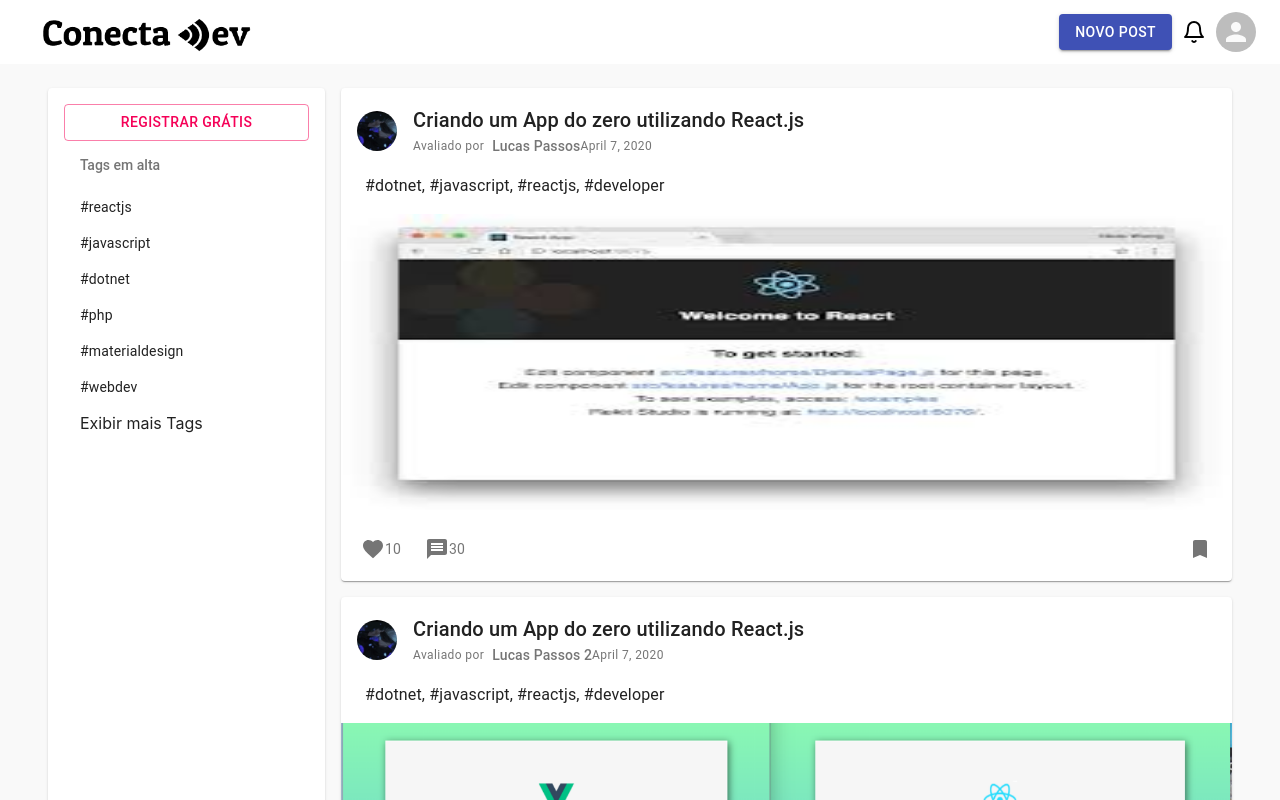
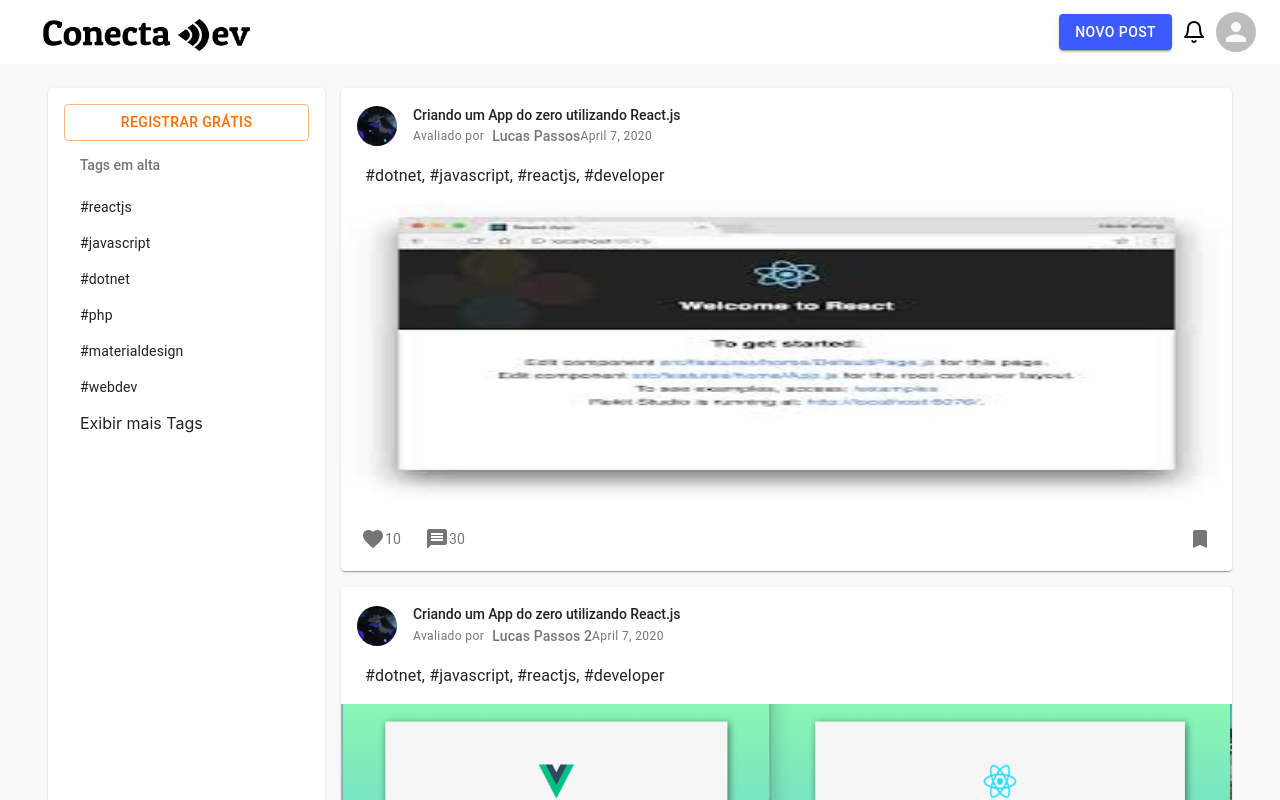
Before and after one commit to Lucasplpx/conectadev, a React (Create React App) app: page / in a window 1280 px wide. Shown: the top 800 px of the page. Built offline with nearby package versions, Linux system fonts and the light colour scheme.

Commit message:
Customização do tema

```diff
--- a/src/App.js
+++ b/src/App.js
@@ -1,10 +1,12 @@
+import { ThemeProvider } from '@material-ui/core/styles';
 import Home from './pages/Home';
+import theme from './theme';
 
 function App() {
   return (
-    <div>
+    <ThemeProvider theme={theme}>
       <Home />
-    </div>
+    </ThemeProvider>
   );
 }
 
--- /dev/null
+++ b/src/theme/index.js
@@ -0,0 +1,11 @@
+import { createMuiTheme } from '@material-ui/core/styles';
+
+import palette from './palette';
+import typography from './typography';
+
+const theme = createMuiTheme({
+  palette,
+  typography,
+});
+
+export default theme;
--- /dev/null
+++ b/src/theme/palette.js
@@ -0,0 +1,16 @@
+import { colors } from '@material-ui/core';
+
+const CONF_PALETTE = {
+  primary: {
+    dark: colors.indigo['A700'],
+    main: colors.indigo['A400'],
+    light: colors.indigo['A200'],
+  },
+  secondary: {
+    dark: colors.orange['A700'],
+    main: colors.orange['A700'],
+    light: colors.orange['A200'],
+  },
+};
+
+export default CONF_PALETTE;
--- /dev/null
+++ b/src/theme/typography.js
@@ -0,0 +1,34 @@
+const CONF_TYPOGRAPHY = {
+  h1: {
+    fontWeight: 500,
+    fontSize: 35,
+    letterSpacing: '-0.24px',
+  },
+  h2: {
+    fontWeight: 500,
+    fontSize: 29,
+    letterSpacing: '-0.24px',
+  },
+  h3: {
+    fontWeight: 500,
+    fontSize: 24,
+    letterSpacing: '-0.06px',
+  },
+  h4: {
+    fontWeight: 500,
+    fontSize: 20,
+    letterSpacing: '-0.06px',
+  },
+  h5: {
+    fontWeight: 500,
+    fontSize: 16,
+    letterSpacing: '-0.05px',
+  },
+  h6: {
+    fontWeight: 500,
+    fontSize: 14,
+    letterSpacing: '-0.05px',
+  },
+};
+
+export default CONF_TYPOGRAPHY;
```
Also changed, not shown: 1 other file (tests, documents, lock files or other folders).
